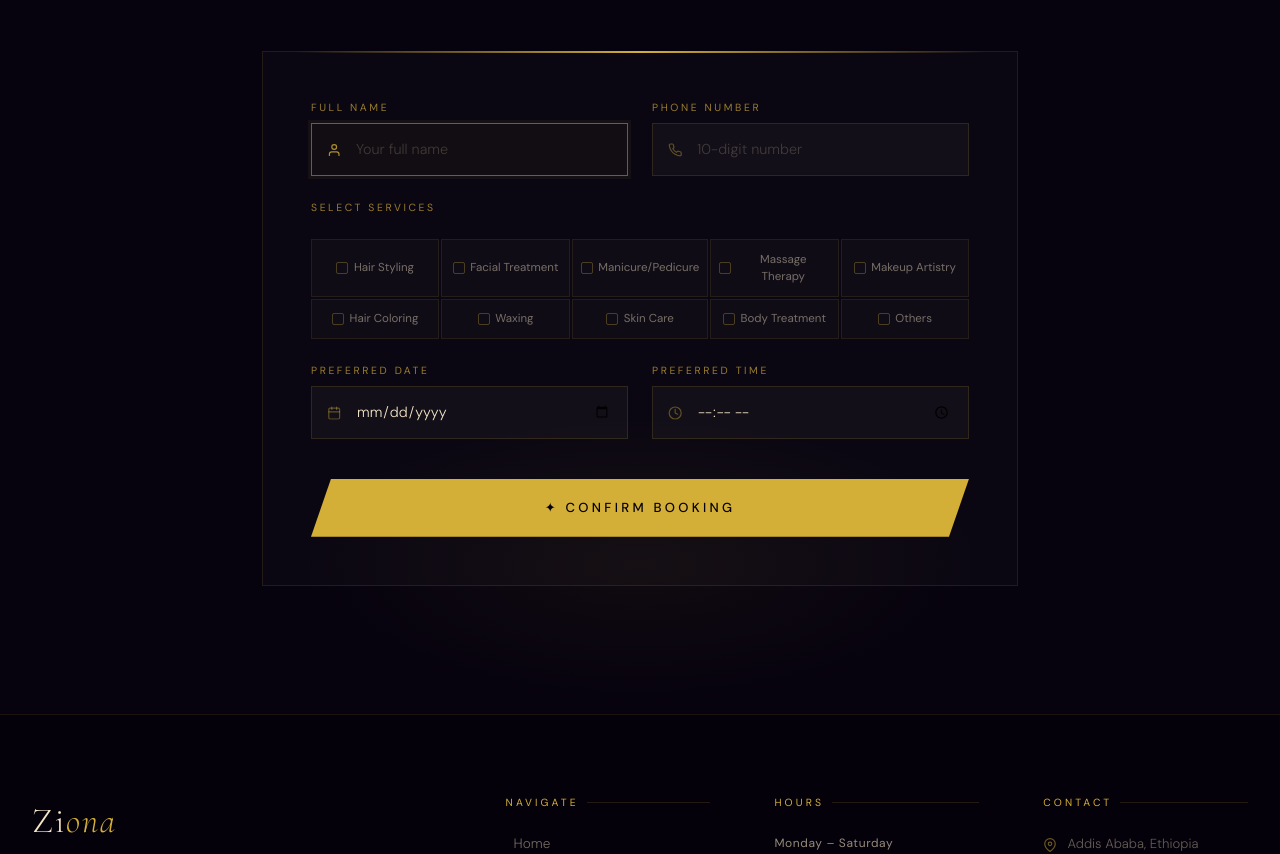
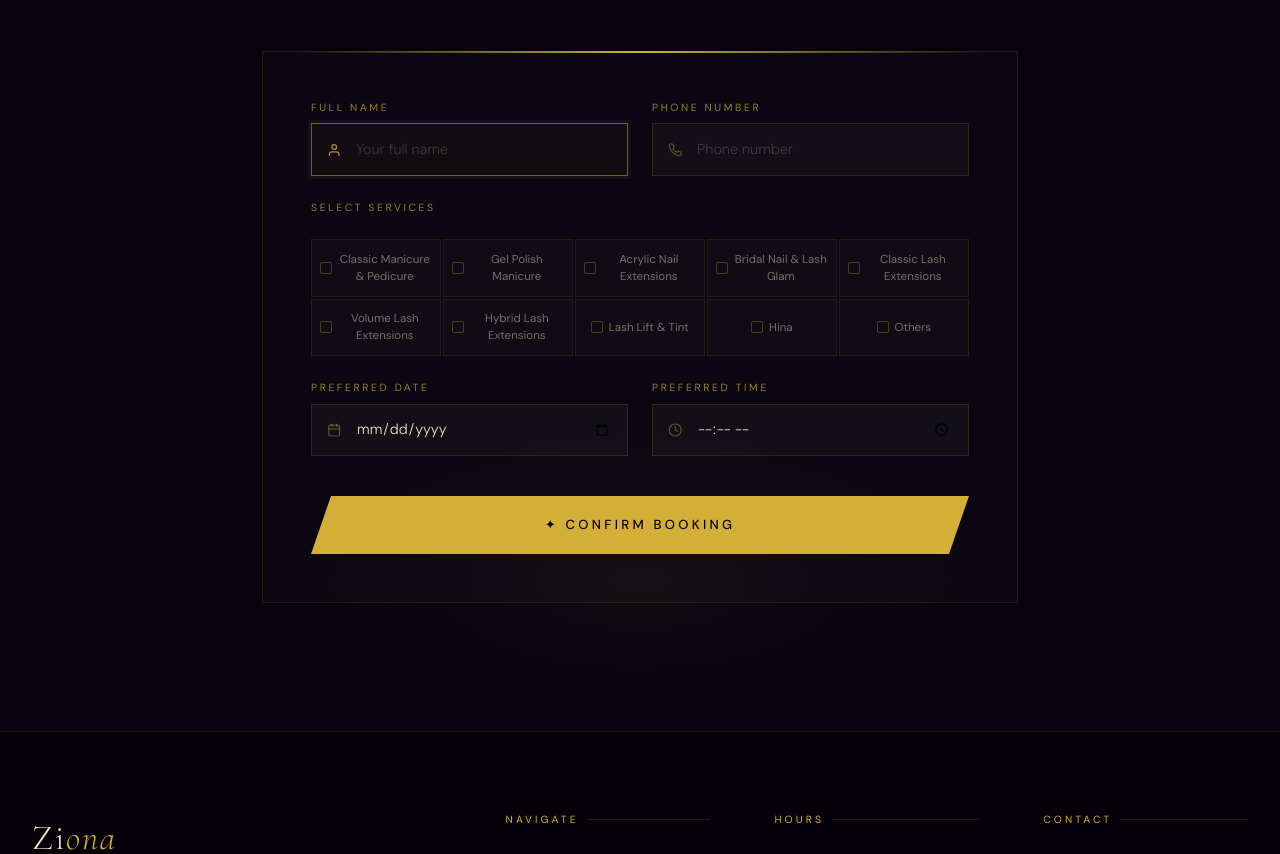
Before and after one commit to KrubDev/Ziona, a React (Vite) app: page / in a window 1280 px wide. Shown: the part 3560-4414 px from the top of the page. Built offline with nearby package versions, Linux system fonts and the light colour scheme.

Commit message:
Nail salon Website and Booking Sysytem integrated to Telegram API 2nd

```diff
--- a/src/components/Contact.jsx
+++ b/src/components/Contact.jsx
@@ -20,15 +20,15 @@ const Contact = () => {
 
   const services = useMemo(
     () => [
-      "Hair Styling",
-      "Facial Treatment",
-      "Manicure/Pedicure",
-      "Massage Therapy",
-      "Makeup Artistry",
-      "Hair Coloring",
-      "Waxing",
-      "Skin Care",
-      "Body Treatment",
+      "Classic Manicure & Pedicure",
+      "Gel Polish Manicure",
+      "Acrylic Nail Extensions",
+      "Bridal Nail & Lash Glam",
+      "Classic Lash Extensions",
+      "Volume Lash Extensions ",
+      "Hybrid Lash Extensions",
+      "Lash Lift & Tint",
+      "Hina",
       "Others",
     ],
     [],
@@ -451,7 +451,7 @@ const Contact = () => {
                   <input
                     type="tel"
                     className="field-input"
-                    placeholder="10-digit number"
+                    placeholder="Phone number"
                     value={phone}
                     onChange={(e) =>
                       setPhone(e.target.value.replace(/\D/g, "").slice(0, 10))
```
